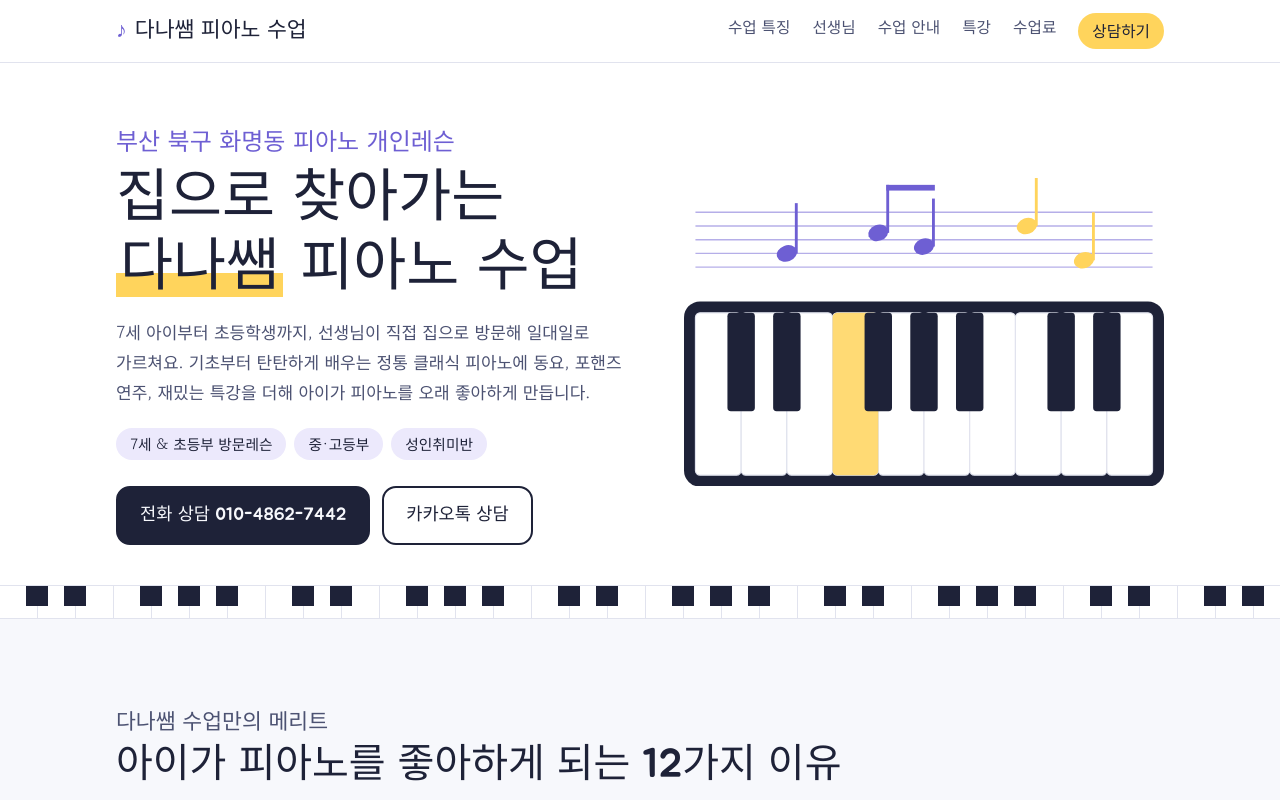
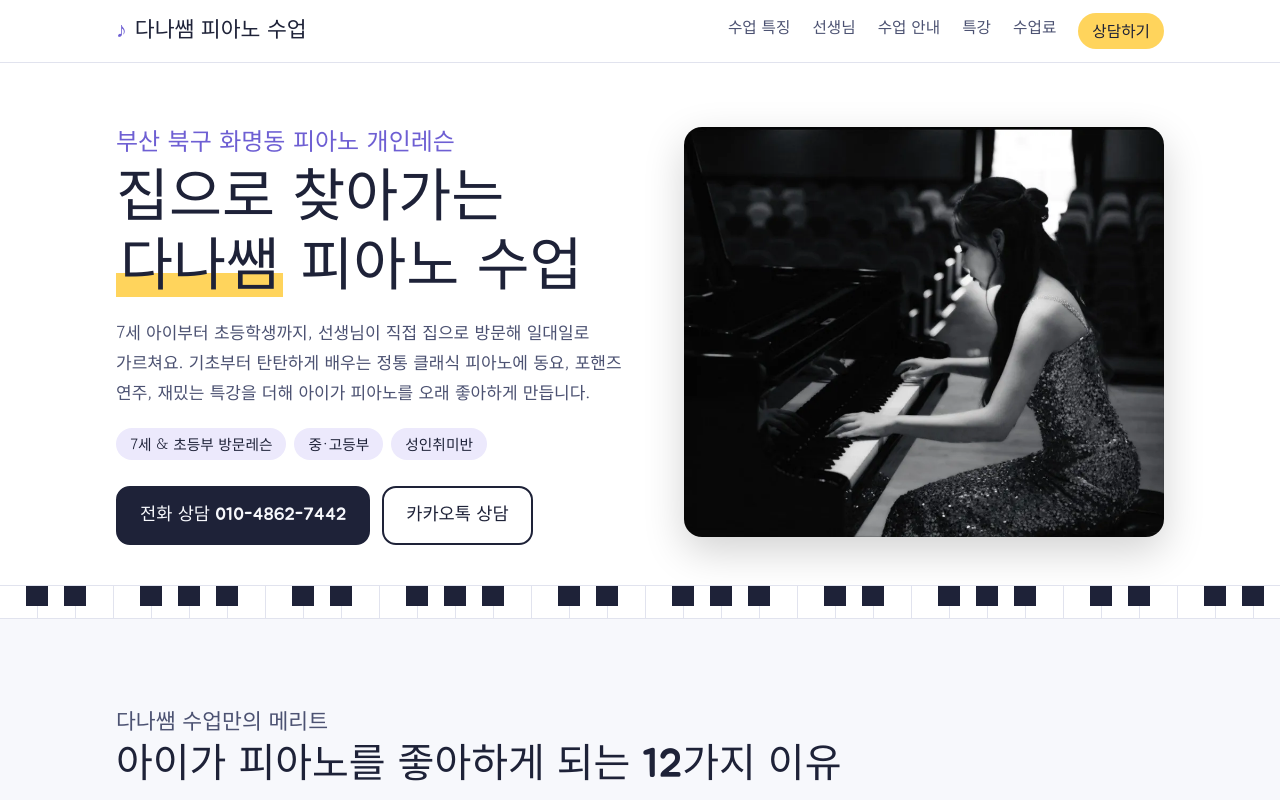
Before and after one commit to happy7663-tech/danapiano-site, a website: page index.html in a window 1280 px wide. Shown: the top 800 px of the page. Drawn offline with Linux system fonts and the light colour scheme; no server answers; a web font is replaced by a local one.

Commit message:
Add teacher photo as hero image and og:image thumbnail
Co-Authored-By: Claude Opus 5.5 <noreply@anthropic.com>
Claude-Session: https://claude.ai/code/session_0144cZykDKMqXR77VFnENfWg

```diff
--- a/css/style.css
+++ b/css/style.css
@@ -111,7 +111,7 @@ body::before {
 .btn-ghost { background: transparent; color: var(--ink); }
 .btn:hover { transform: translateY(-1px); }
 .hero-art { min-width: 0; }
-.hero-art svg { width: 100%; height: auto; display: block; }
+.hero-art img { width: 100%; height: auto; display: block; border-radius: 18px; box-shadow: 0 14px 40px rgba(0,0,0,.18); }
 
 /* 건반 띠 (시그니처) */
 .keys-strip {
--- a/index.html
+++ b/index.html
@@ -14,6 +14,12 @@
 <meta property="og:description" content="부산 북구 화명동 피아노 방문레슨. 7세·초등부부터 성인 피아노 취미반까지, 정통 클래식과 포핸즈 연주, 재밌는 특강.">
 <meta property="og:url" content="https://danapiano.netlify.app/">
 <meta property="og:locale" content="ko_KR">
+<meta property="og:image" content="https://danapiano.netlify.app/images/og-image.jpg">
+<meta property="og:image:width" content="1200">
+<meta property="og:image:height" content="630">
+<meta property="og:image:alt" content="그랜드 피아노를 연주하는 다나쌤">
+<meta name="twitter:card" content="summary_large_image">
+<meta name="twitter:image" content="https://danapiano.netlify.app/images/og-image.jpg">
 <link rel="preconnect" href="https://fonts.googleapis.com">
 <link rel="preconnect" href="https://fonts.gstatic.com" crossorigin>
 <link rel="stylesheet" href="https://fonts.googleapis.com/css2?family=Gowun+Dodum&family=Hi+Melody&family=Jua&display=swap">
@@ -25,6 +31,7 @@
   "name": "다나쌤 피아노 수업",
   "url": "https://danapiano.netlify.app/",
   "telephone": "+82-10-4862-7442",
+  "image": "https://danapiano.netlify.app/images/og-image.jpg",
   "description": "부산 북구 화명동 피아노 방문레슨 (7세·초등부, 중·고등부, 성인 피아노 취미반)",
   "areaServed": "부산광역시 북구 화명동",
   "address": { "@type": "PostalAddress", "addressLocality": "부산광역시 북구 화명동", "addressCountry": "KR" }
@@ -67,39 +74,11 @@
           <a class="btn btn-ghost" href="https://open.kakao.com/o/s9RtrZee" target="_blank" rel="noopener">카카오톡 상담</a>
         </div>
       </div>
-      <div class="hero-art" aria-hidden="true">
-        <svg viewBox="0 0 420 270" xmlns="http://www.w3.org/2000/svg">
-          <g style="stroke:var(--lilac);stroke-width:1.2;opacity:.5">
-            <line x1="10" y1="30" x2="410" y2="30"/><line x1="10" y1="42" x2="410" y2="42"/>
-            <line x1="10" y1="54" x2="410" y2="54"/><line x1="10" y1="66" x2="410" y2="66"/>
-            <line x1="10" y1="78" x2="410" y2="78"/>
-          </g>
-          <g style="fill:var(--lilac)">
-            <ellipse cx="90" cy="66" rx="9" ry="7" transform="rotate(-20 90 66)"/><rect x="97" y="22" width="2.5" height="44"/>
-            <ellipse cx="170" cy="48" rx="9" ry="7" transform="rotate(-20 170 48)"/><rect x="177" y="6" width="2.5" height="42"/>
-            <ellipse cx="210" cy="60" rx="9" ry="7" transform="rotate(-20 210 60)"/><rect x="217" y="18" width="2.5" height="42"/>
-            <rect x="177" y="6" width="42.5" height="5"/>
-          </g>
-          <g style="fill:var(--butter)">
-            <ellipse cx="300" cy="42" rx="9" ry="7" transform="rotate(-20 300 42)"/><rect x="307" y="0" width="2.5" height="42"/>
-            <ellipse cx="350" cy="72" rx="9" ry="7" transform="rotate(-20 350 72)"/><rect x="357" y="30" width="2.5" height="42"/>
-          </g>
-          <rect x="0" y="108" width="420" height="162" rx="14" style="fill:var(--key-black)"/>
-          <g style="fill:var(--key-white);stroke:var(--line);stroke-width:1">
-            <rect x="10" y="118" width="40" height="142" rx="4"/><rect x="50" y="118" width="40" height="142" rx="4"/>
-            <rect x="90" y="118" width="40" height="142" rx="4"/><rect x="130" y="118" width="40" height="142" rx="4"/>
-            <rect x="170" y="118" width="40" height="142" rx="4"/><rect x="210" y="118" width="40" height="142" rx="4"/>
-            <rect x="250" y="118" width="40" height="142" rx="4"/><rect x="290" y="118" width="40" height="142" rx="4"/>
-            <rect x="330" y="118" width="40" height="142" rx="4"/><rect x="370" y="118" width="40" height="142" rx="4"/>
-          </g>
-          <rect x="130" y="118" width="40" height="142" rx="4" style="fill:var(--butter);opacity:.85"/>
-          <g style="fill:var(--key-black)">
-            <rect x="38" y="118" width="24" height="86" rx="3"/><rect x="78" y="118" width="24" height="86" rx="3"/>
-            <rect x="158" y="118" width="24" height="86" rx="3"/><rect x="198" y="118" width="24" height="86" rx="3"/>
-            <rect x="238" y="118" width="24" height="86" rx="3"/><rect x="318" y="118" width="24" height="86" rx="3"/>
-            <rect x="358" y="118" width="24" height="86" rx="3"/>
-          </g>
-        </svg>
+      <div class="hero-art">
+        <picture>
+          <source srcset="images/dana-piano.webp" type="image/webp">
+          <img src="images/dana-piano.jpg" width="900" height="768" alt="화명동 피아노 방문레슨 다나쌤이 그랜드 피아노를 연주하는 모습" fetchpriority="high">
+        </picture>
       </div>
     </div>
   </div>
--- a/sitemap.xml
+++ b/sitemap.xml
@@ -1,4 +1,4 @@
 <?xml version="1.0" encoding="UTF-8"?>
 <urlset xmlns="http://www.sitemaps.org/schemas/sitemap/0.9">
-  <url><loc>https://danapiano.netlify.app/</loc><lastmod>2026-10-20</lastmod></url>
+  <url><loc>https://danapiano.netlify.app/</loc><lastmod>2026-10-26</lastmod></url>
 </urlset>
```
Also changed, not shown: images/dana-piano.jpg (added), images/dana-piano.webp (added), images/og-image.jpg (added).
